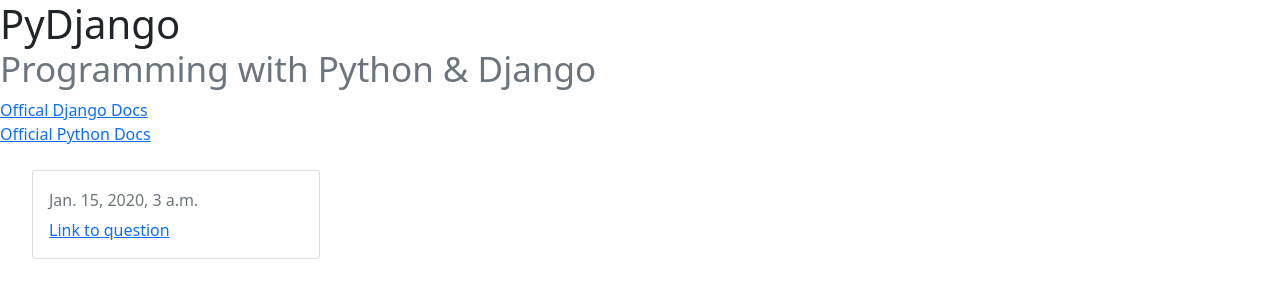
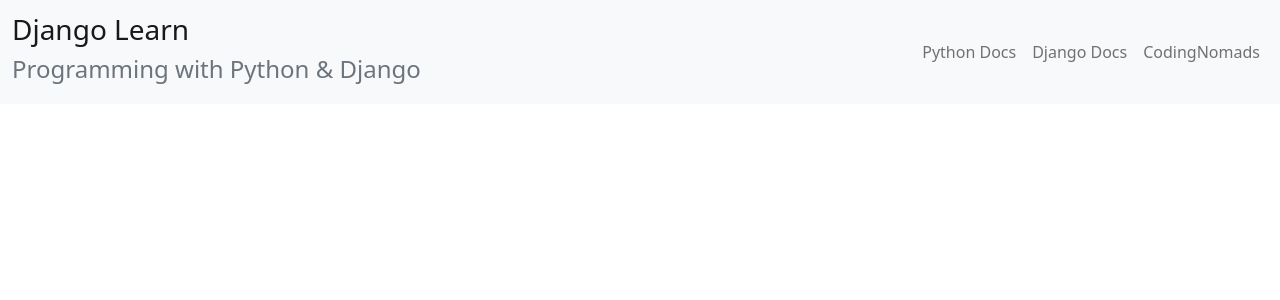
Before and after one commit to swford89/django_health, a Django app: page /polls/ in a window 1280 px wide. Shown: the top 300 px of the page. Run offline with Django 3.2, Linux system fonts and the light colour scheme; tables that the repository leaves empty hold one stand-in row (values such as "Sample post"); parts of the project's set-up code (start-up, migrations or seed data) failed here and were passed over.

Commit message:
modified templates to display changed models and context dictionaries

```diff
--- a/polls/templates/polls/index.html
+++ b/polls/templates/polls/index.html
@@ -1,48 +1,56 @@
 {% extends 'polls/base.html' %}
 
 {% block content %}
-<header class="top-bar">
-    <div id="top" role="banner">
-        <h1>PyDjango
-            <br>
-            <small class="text-muted">Programming with Python & Django</small>
-        </h1>
 
-        <div class="row">
-            <div class="col align-self-end">
-                <a href="https://docs.djangoproject.com/en/3.2/">Offical Django Docs</a>
-            </div>
-        </div>
-
-        <div class="row">
-            <div class="col align-self-end">
-                <a href="https://docs.python.org/3/">Official Python Docs</a>
-            </div>
-        </div>
+<nav class="navbar navbar-expand-lg navbar-light bg-light">
+    <div class="container-fluid">
+        <a class="navbar-brand">
+            <h3>Django Learn</h3>
+            <small class="text-muted">
+                <h4>Programming with Python & Django</h4>
+            </small>
+        </a>
+        <button class="navbar-toggler" type="button" data-bs-toggle="collapse" data-bs-target="#navbarNavDropdown"
+            aria-controls="navbarNavDropdown" aria-expanded="false" aria-label="Toggle navigation">
+            <span class="navbar-toggler-icon"></span>
+        </button>
+        <ul class="navbar-nav">
+            <li class="nav-item">
+                <a class="nav-link" href="https://docs.python.org/3/">Python Docs</a>
+            </li>
+            <li class="nav-item">
+                <a class="nav-link" href="https://docs.djangoproject.com/en/3.2/">Django Docs</a>
+            </li>
+            <li class="nav-item">
+                <a class="nav-link" href="https://codingnomads.co/">CodingNomads</a>
+            </li>
+        </ul>
     </div>
-</header>
+</nav>
 
 <br>
 
-{% if latest_question_list %}
+
+{% if latest_posts_list %}
 
 <ul>
-    {% for question in latest_question_list %}
+
+    {% for post in latest_posts_list %}
 
     <div class="card" style="width: 18rem;">
         <div class="card-body">
-            <h5 class="card-title">{{ question.question_text }}</h5>
-            <h6 class="card-subtitle mb-2 text-muted">{{ question.pub_date }}</h6>
-            <a href="{% url 'polls:detail' question.id %}">Link to question</a>
+            <h5 class="card-title">{{ post.title }}</h5>
+            <h6 class="card-subtitle mb-2 text-muted">{{ post.pub_date }}</h6>
+            <p class="card-text">{{ post.post|truncatechars:30 }}</p>
+            <a href="{% url 'polls:detail' post.post_slug %}">Link to post</a>
         </div>
     </div>
     <br>
 
     {% endfor %}
+
 </ul>
 
-{% else %}
-<p>No questions available</p>
 {% endif %}
 
 {% endblock content%}
```
Also changed, not shown: polls/templates/polls/detail.html (+16 -4 lines), polls/templates/polls/results.html (+18 -8 lines).
